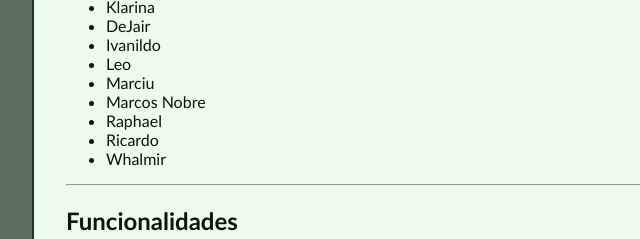
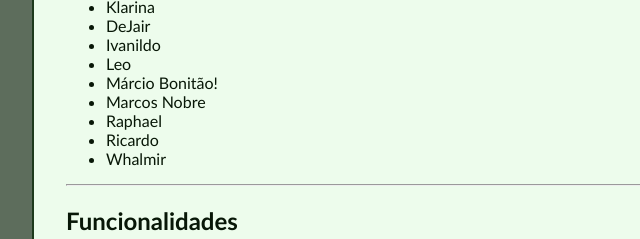
Before and after one commit to CFPsi/treinamento-git, a website: page index.html in a window 1280 px wide. Shown: the part 242-481 px from the top of the page, 154-794 px from the left. Drawn offline with Linux system fonts and the light colour scheme.

Commit message:
fix(pagina-inicial): corrige nome do marcio na equipe

```diff
--- a/index.html
+++ b/index.html
@@ -38,7 +38,7 @@
       <li>DeJair</li>
       <li>Ivanildo</li>
       <li>Leo</li>
-      <li>Marciu</li>
+      <li>Márcio Bonitão!</li>
       <li>Marcos Nobre</li>
       <li>Raphael</li>
       <li>Ricardo</li>
```
